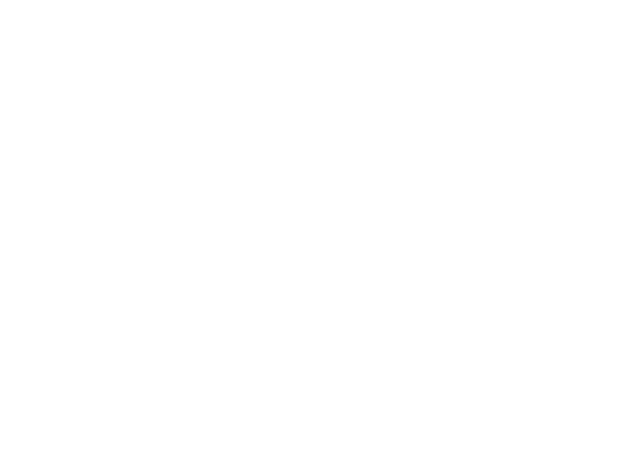
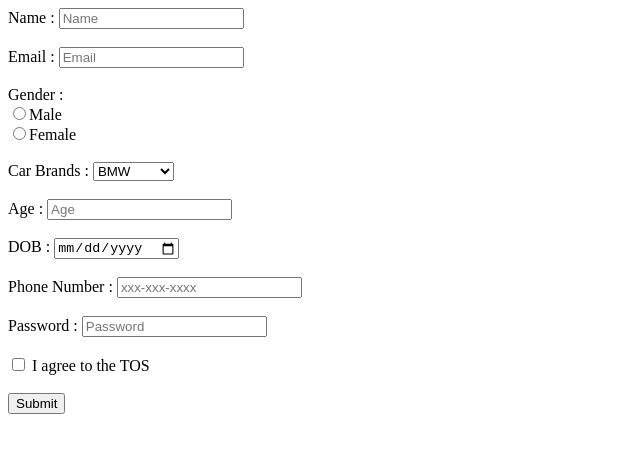
Before and after one commit to acciojob/signup-form-car-Shubham-Hatkar, a website: page main.html in a window 1280 px wide. Shown: the whole page, without its empty margins (0-640 px from the left). Drawn offline with Linux system fonts and the light colour scheme.

Commit message:
first try

```diff
--- a/main.html
+++ b/main.html
@@ -8,6 +8,42 @@
 
 <body>
 	<!-- the entire body must be written by student -->
+	<form action="">
+		<label for="name"> Name : </label>
+			<input type="text" id="#name" required placeholder="Name"><br><br>
+
+		<label for="email"> Email :</label>
+			<input type="email" name="" id="#email" required placeholder="Email"><br><br>
+
+		<label for="gender"> Gender : <br></label>
+			<input type="radio" name="gender" id="#gender_m" required>Male<br>
+			<input type="radio" name="gender" id="#gender_f">Female<br><br>
+
+		<label for="car brands"> Car Brands : </label>
+			<select name="car" id="#cars" aria-placeholder="--Please choose an option--">
+				<option value="BMW" aria-placeholder="--Please choose an option--">BMW</option>
+				<option value="Audi">Audi</option>
+				<option value="Mercedez">Mercedez</option>
+			</select><br><br>
+
+		<label for="age">Age : </label>
+		<input type="number" name="" id="#age" required placeholder="Age"><br><br>
+
+		<label for="DOB">DOB : </label>
+		<input type="date" id="#dob" required><br><br>
+
+		<label for="phone no">Phone Number : </label>
+		<input type="tel" name="" id="#tel" placeholder="xxx-xxx-xxxx"><br><br>
+
+		<label for="password">Password : </label>
+		<input type="password" name="" id="#password" placeholder="Password"><br><br>
+
+		<input type="checkbox" name="" id="#tos" required>
+		<label for="TOC">I agree to the TOS</label> <br><br>
+
+		<input type="submit" name="" id="#submit">
+
+	</form>
     <script type="text/javascript" src="./script.js">
 </script>
 
```
